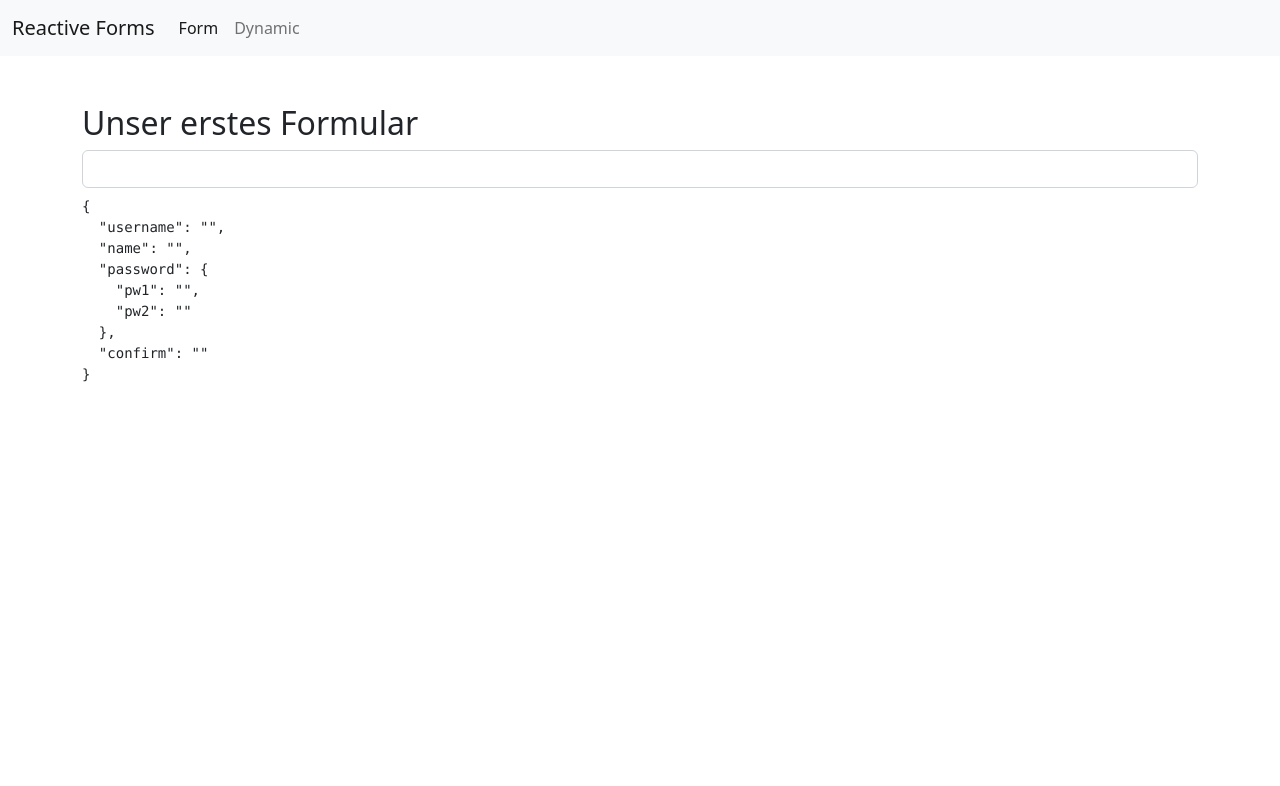
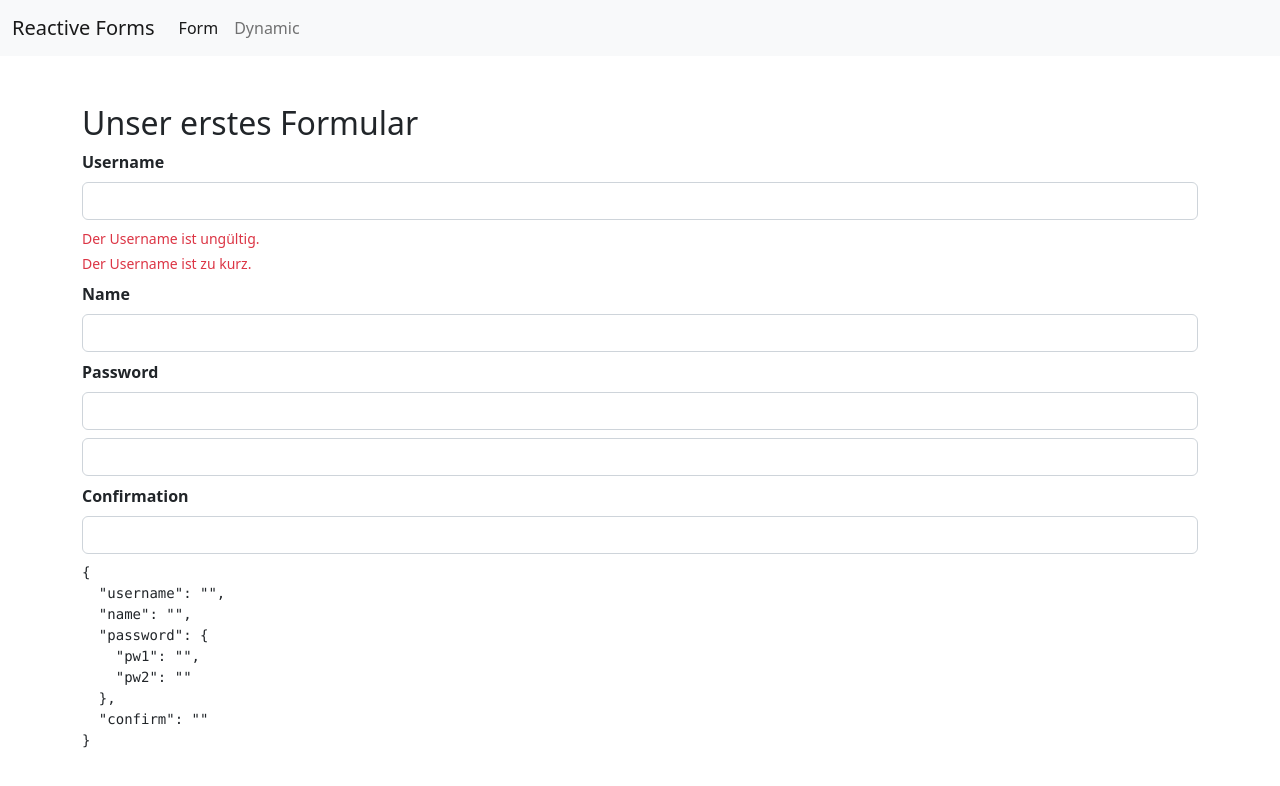
Before and after one commit to lflfm/2022-10-angular-forms-duesseldorf, an Angular app: page /form in a window 1280 px wide. Shown: the top 786 px of the page. Built offline with nearby package versions, Linux system fonts and the light colour scheme; what @ngx-formly/bootstrap, @ngx-formly/core would draw is missing.

Commit message:
Validatoren

```diff
--- a/src/app/form/form.component.html
+++ b/src/app/form/form.component.html
@@ -2,7 +2,26 @@
 
 <form [formGroup]="userForm">
   <div class="group">
-    <input type="text" formControlName="username">
+    <label for="usernameInput">Username</label>
+    <input type="text" id="usernameInput" formControlName="username">
+    <div class="feedback-error">Der Username ist ungültig.</div>
+    <div class="feedback-error">Der Username ist zu kurz.</div>
+  </div>
+
+  <div class="group">
+    <label>Name</label>
+    <input type="text" formControlName="name">
+  </div>
+
+  <div class="group" formGroupName="password">
+    <label>Password</label>
+    <input type="password" formControlName="pw1">
+    <input type="password" formControlName="pw2">
+  </div>
+
+  <div class="group">
+    <label>Confirmation</label>
+    <input type="text" formControlName="confirm">
   </div>
 </form>
 
--- a/src/app/form/form.component.scss
+++ b/src/app/form/form.component.scss
@@ -0,0 +1,4 @@
+input.ng-touched.ng-invalid {
+  border: 2px solid red;
+  color: red;
+}
--- a/src/app/form/form.component.ts
+++ b/src/app/form/form.component.ts
@@ -10,8 +10,21 @@ import { AsyncValidatorService } from '../async-validator.service';
 export class FormComponent {
 
   userForm = new FormGroup({
-    username: new FormControl('', { nonNullable: true }),
-    name: new FormControl('', { nonNullable: true }),
+    username: new FormControl('', {
+      nonNullable: true,
+      validators: [
+        Validators.required,
+        Validators.minLength(3),
+        Validators.maxLength(32),
+      ]
+    }),
+    name: new FormControl('', {
+      nonNullable: true,
+      validators: [
+        Validators.required,
+        Validators.pattern(/^[a-zA-Z\ ]*$/) // nur Buchstaben
+      ]
+    }),
     password: new FormGroup({
       pw1: new FormControl('', { nonNullable: true }),
       pw2: new FormControl('', { nonNullable: true }),
```
